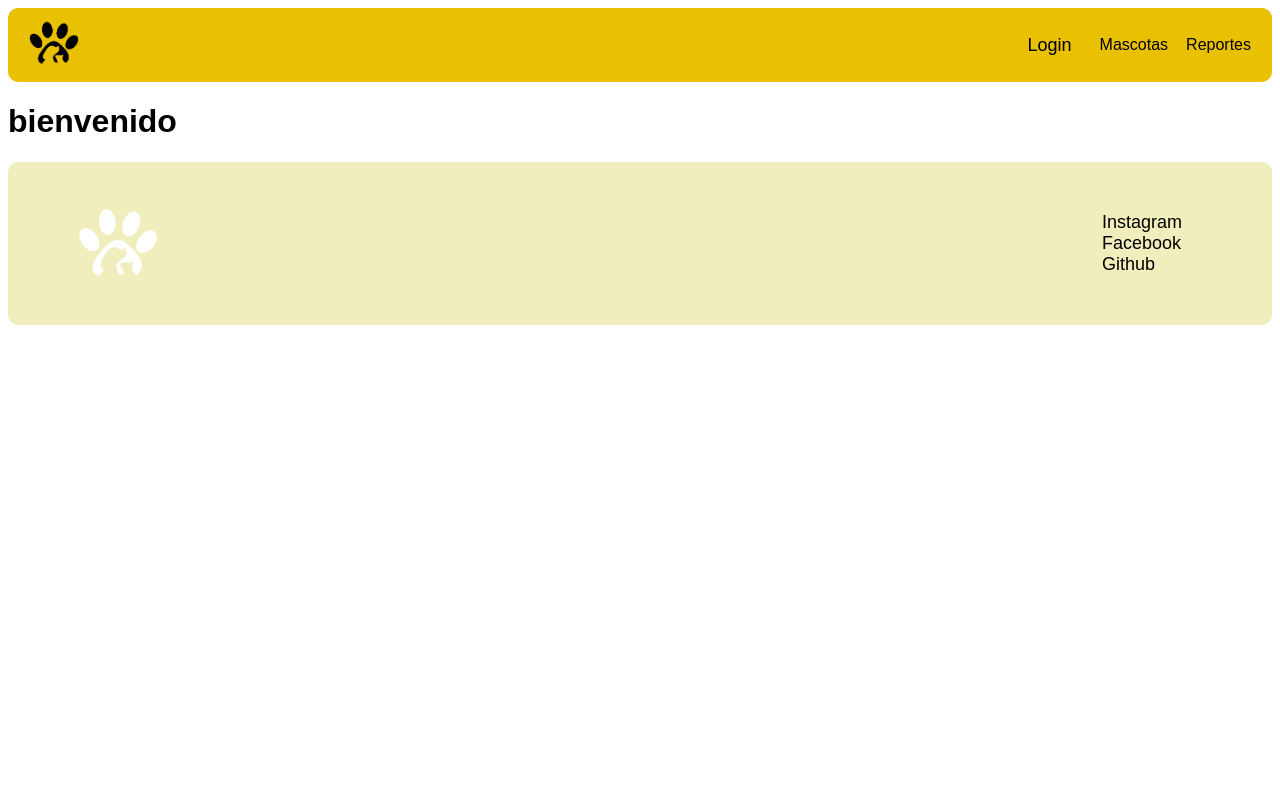
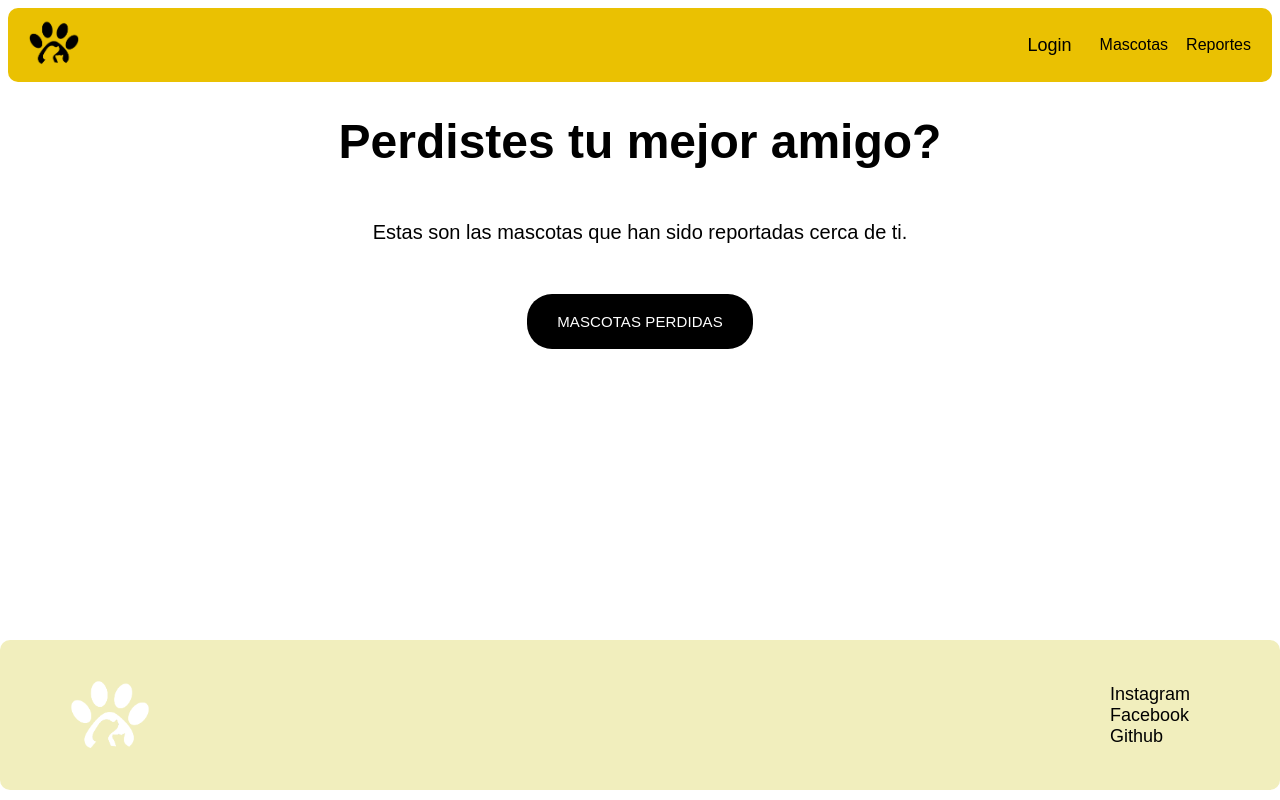
Before and after one commit to SRV013/desafio_8, a React app: page / in a window 1280 px wide. Built offline with nearby package versions, Linux system fonts and the light colour scheme; a web font is replaced by a local one.

Commit message:
dia 5 mon

```diff
--- a/src/components/Footer/footer.css
+++ b/src/components/Footer/footer.css
@@ -6,6 +6,11 @@
     border-radius: 10px;
     justify-content: space-between;
     align-items: center;
+    width: 100%;
+    height: 150px;
+    position: absolute;
+    bottom: 10px;
+    left: 0;
 }
 .footer-component__container img {
     height: 80px;
--- a/src/components/Footer/index.tsx
+++ b/src/components/Footer/index.tsx
@@ -1,8 +1,7 @@
 import React from "react"
 import style from "./footer.css"
-console.log(style);
 export function Footer(){
-return (
+ return (
     <div className={style["footer-component__container"]}>
       <img className={style["header-component__logo"]} src="../src/assets/logo.png" />
         <div className={style["redes"]}>
--- a/src/components/Header/index.tsx
+++ b/src/components/Header/index.tsx
@@ -1,15 +1,30 @@
-import React from "react";
+import React, { useState } from "react";
 import { Link } from "react-router-dom";
 import style from "./header.css";
-console.log(style);
 
 export function HeaderApp() {
+    const [isActive, setActive] = useState(false);
+    const handleToggle = () => {
+        setActive(!isActive);
+
+console.log(style[".active"] ,  style["header-component-nav.active"]);
+
+    };
+
     return (
         <div className={style["header-component__container"]}>
-            <a className={style["header-component__logo"]}>
+            <Link
+                key={"Home"}
+                to="/"
+                className={style["header-component__logo"]}>
                 <img src="../src/assets/logo.png" />
-            </a>
-           <nav className={style["header-component-nav"]}>
+            </Link>
+            <nav
+                className={
+                    isActive
+                        ? style["header-component-nav__active"]
+                        : style["header-component-nav"]
+                }>
                 <ul>
                     <li>
                         <Link key={"login"} to="/login">
@@ -20,10 +35,16 @@ export function HeaderApp() {
                     <li>Reportes</li>
                 </ul>
             </nav>
-            <div className={style["menu"]}>
+            <div
+                onClick={handleToggle}
+                className={
+                    isActive
+                        ? style["menu__active"]
+                        : style["menu"]}>
                 <div></div>
                 <div></div>
                 <div></div>
             </div>
-        </div>);
+        </div>
+    );
 }
--- a/src/index.tsx
+++ b/src/index.tsx
@@ -1,10 +1,12 @@
 import React, { Suspense } from "react";
-import ReactDOM from "react-dom";
+import ReactDOM from "react-dom/client";
 import { AppRoutes } from "./router";
 import { BrowserRouter } from "react-router-dom";
 import { RecoilRoot } from "recoil";
 
-ReactDOM.render(
+ReactDOM
+.createRoot(document.getElementById('root'))
+.render(
   <Suspense fallback={null}>
     <RecoilRoot>
       <BrowserRouter>
@@ -12,5 +14,4 @@ ReactDOM.render(
       </BrowserRouter>
     </RecoilRoot>
   </Suspense>,
-document.getElementById("root")
 );
--- a/src/pages/home.tsx
+++ b/src/pages/home.tsx
@@ -1,10 +1,19 @@
 import React from "react";
+import styles from "./pages.css";
+import { Button } from "../ui/button";
 
-export function Home(){
-    return(
-        <div>
-            <h1>bienvenido </h1>
+export function Home() {
+    return (
+        <div className={styles["containter"]}>
+            <h1 className={styles["content__title"]}>
+                Perdistes tu mejor amigo?
+            </h1>
+            <div className={styles["content__container"]}>
+                <p className={styles["content__container__desciption"]}>
+                    Estas son las mascotas que han sido reportadas cerca de ti.
+                </p>
+                <Button >mascotas perdidas</Button>
+            </div>
         </div>
-
-    )
+    );
 }
--- a/src/pages/login.tsx
+++ b/src/pages/login.tsx
@@ -13,7 +13,6 @@ const handleSearch = (search)=>{
                 Ingrese su correo electronico !!!
             </p>
             <LoginForm onSearch={handleSearch} />
-            <Comison texto={'Viejo'} man={'man'} />
             <p className={styles["content__container__desciption"]}>¿No tenés cuenta aún? <a href="usuario_nuevo">Crear cuenta</a></p>
         </div>
     );
--- a/src/pages/pages.css
+++ b/src/pages/pages.css
@@ -9,7 +9,13 @@
     font-weight: 700;
     text-align: center;
 }
-
+.content__container {
+    display: flex;
+    flex-direction: column;
+    align-items: center;
+    font-weight: 400;
+    gap: 20px;
+}
 .content__container__desciption {
     font-size: 20px;
     text-align: center;
```
Also changed, not shown: 1 other file (tests, documents, lock files or other folders).
